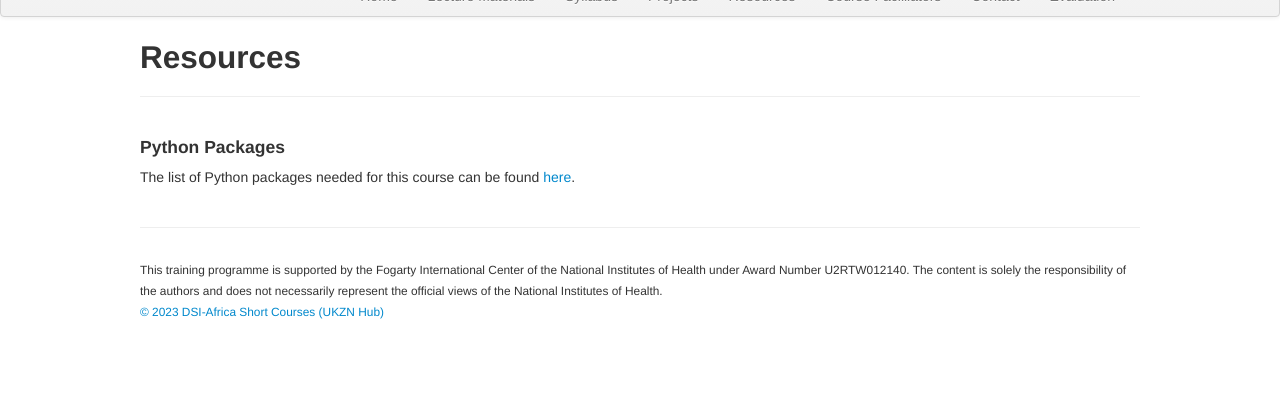
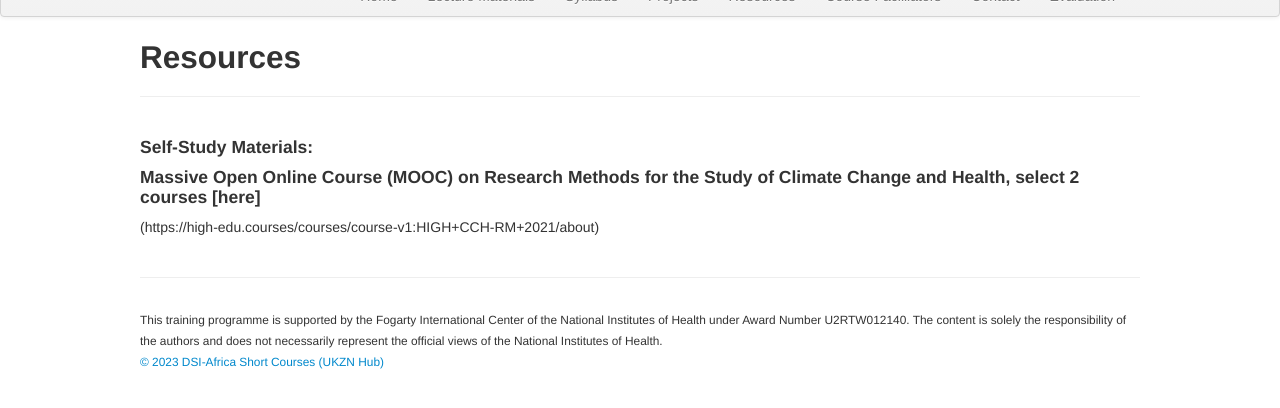
Before and after one commit to ccfscourseukzn/ccfscourseukzn.github.io, a Jekyll site: the page built from pages/resources.md, in a window 1280 px wide, cut to the strip 325-733 px from the top of the page. Built offline with Jekyll 4.4.1, drawn with Linux system fonts in a browser that asks for light colours.

Commit message:
Update resources.md

```diff
--- a/pages/resources.md
+++ b/pages/resources.md
@@ -3,5 +3,8 @@ layout: page
 title: Resources
 ---
 
-#### Python Packages
-The list of Python packages needed for this course can be found [here](https://docs.google.com/document/d/1ONXT04j5wCu_QLvwWuN3c_FW2BiIbQRAi2imsUcKM4s/edit?usp=sharing).
+
+#### Self-Study Materials:
+
+#### Massive Open Online Course (MOOC) on Research Methods for the Study of Climate Change and Health, select 2 courses [here]
+(https://high-edu.courses/courses/course-v1:HIGH+CCH-RM+2021/about)
```
